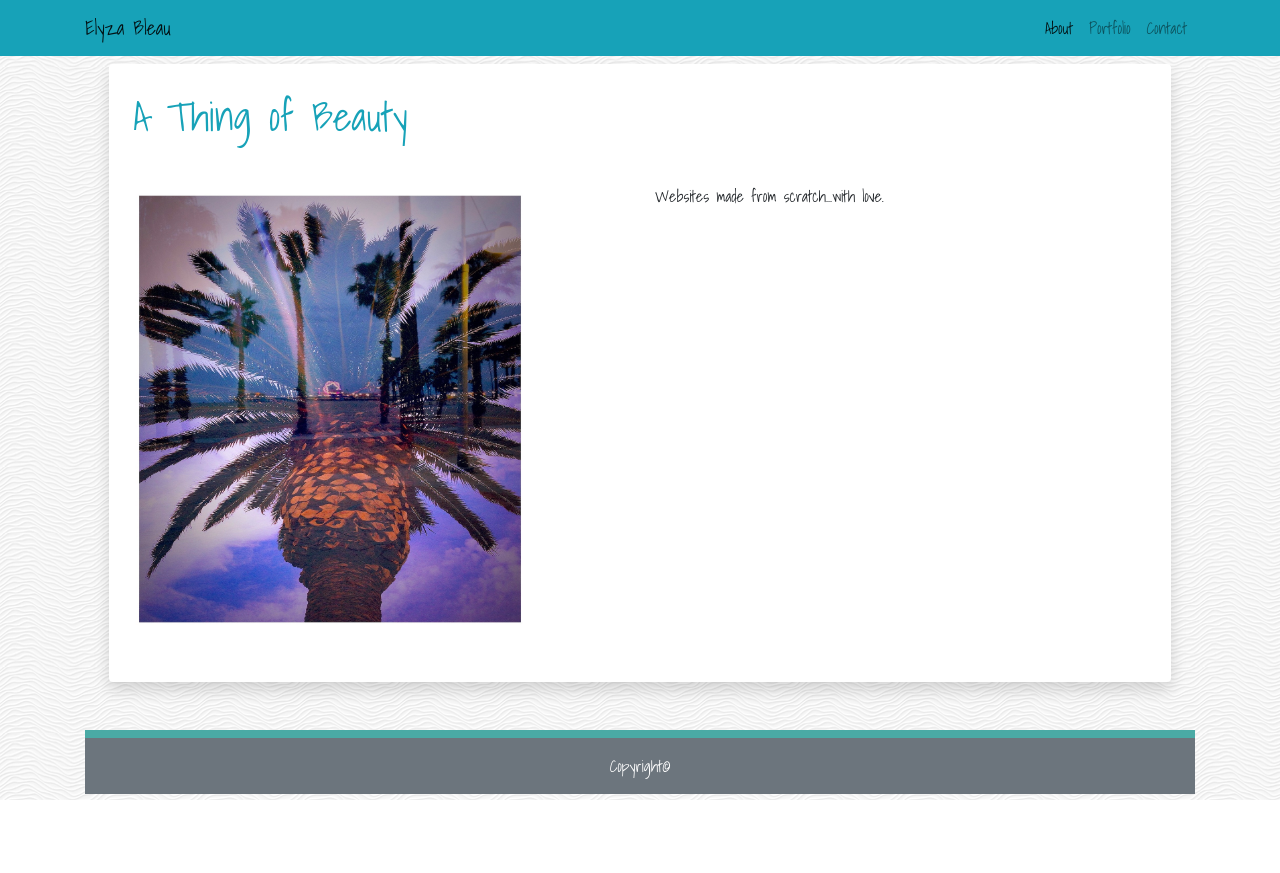
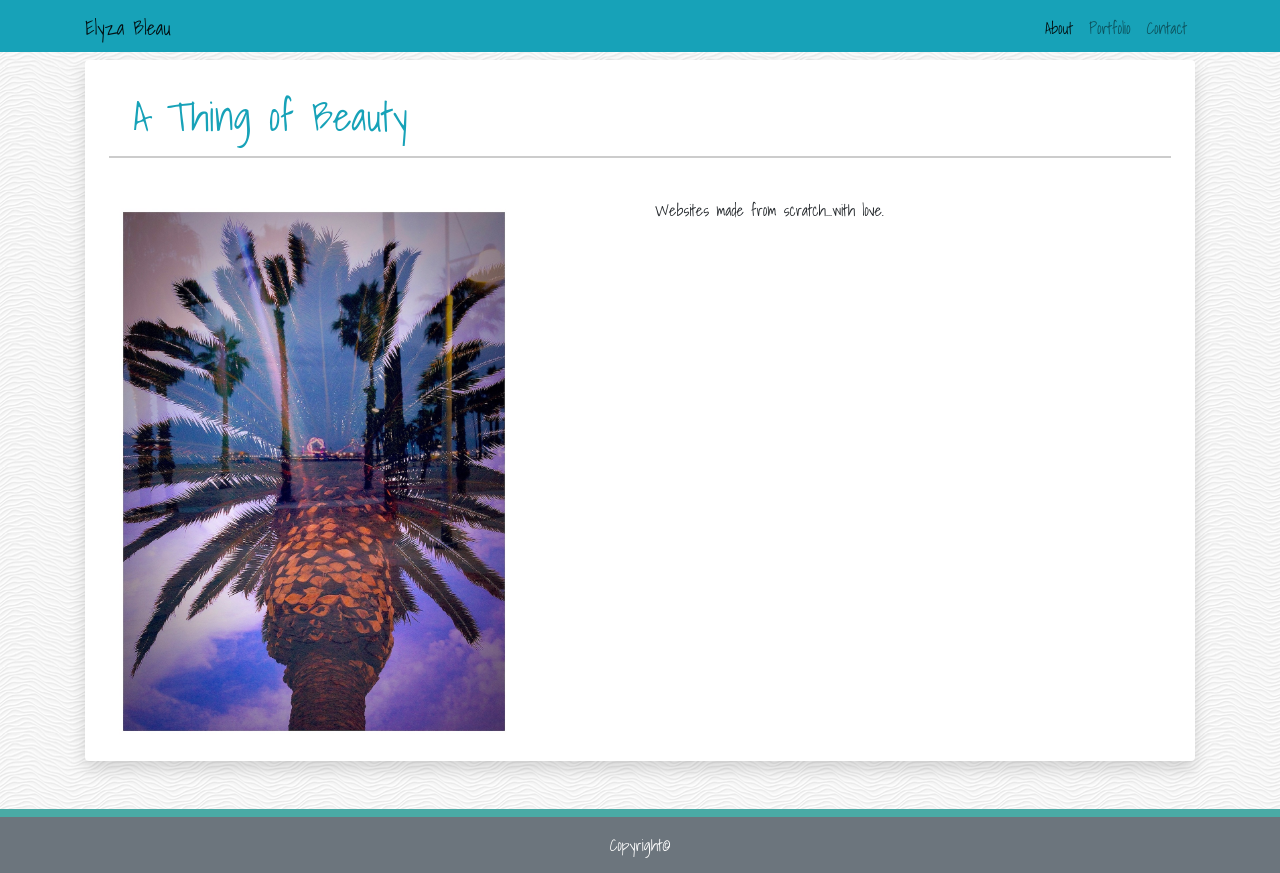
Before and after one commit to bleauwonder/Bootstrap-Portfolio, a plain HTML site: page index.html in a window 1280 px wide. Before the commit the page ends 800 px from the top, so only its background shows below. Drawn offline with nearby package versions, Linux system fonts and the light colour scheme; a web font is replaced by a local one.

Commit message:
many adjustments

```diff
--- a/assets/css/style.css
+++ b/assets/css/style.css
@@ -27,6 +27,9 @@ body {
 }
 
 footer {
-
     border-top : 8px solid #4aaaa5;
 }
+
+.header.px-4.py-3 {
+    border-bottom: 2px solid #cccccc;
+}
--- a/index.html
+++ b/index.html
@@ -10,7 +10,7 @@
   </head>
 
   <body>
-    <nav class="navbar navbar-expand-lg navbar-light bg-info">
+    <nav class="navbar navbar-expand-lg navbar-light bg-info pb-1 px- justify-content-between">
         <div class="container mr-auto">
             <a class="navbar-brand" href="index.html">Elyza Bleau</a>
                 <button class="navbar-toggler" type="button" data-toggle="collapse" data-target="navbarText" aria-controls="navbarText" aria-expanded="false" aria-label="Toggle navigation">
@@ -19,7 +19,7 @@
         <div class="collapse navbar-collapse" id="navbarText">
             <ul class="navbar-nav ml-auto">
                 <li class="nav-item active">
-                    <a class="nav-link" href="about.html">About <span class="sr-only">(current)</span></a>
+                    <a class="nav-link" href="about.html">About<span class="sr-only">(current)</span></a>
                 </li>
                 <li class="nav-item">
                     <a class="nav-link" href="portfolio.html">Portfolio</a>
@@ -32,25 +32,27 @@
         </div>
     </nav>
 
-    <div class="container">
-        <div class="box shadow pt-2 pb-5 pl-3 pr-3 mt-2 ml-4 mr-4 mb-5 bg-white rounded">
+    <section class="container">
+        <div class="box shadow mt-2 mb-5 px-4 pb-3 bg-white rounded">
             <div class="mx-auto fluid-width-960">
                 <div class="row">
-                    <div class="col-md-9">
-                <h1 class="px-2 py-1 mx-0 my-3 text-info">A Thing of Beauty</h1>
+                    <div class="col-md-12">
+                <h1 class="header px-4 py-3 mx-0 my-3 text-info">A Thing of Beauty</h1>
                     </div>
                 </div>
             </div>
         <br>
                 <div class="row">
                     <div class="col-md-6">
-                        <img id="photo" src="./assets/images/Palm_double.JPG" alt="double exposure palm trees" height="450" width="410">
+
+                        <img class="img-fluid" id="photo" src="./assets/images/Palm_double.JPG" alt="double exposure palm trees" height="450" width="410">
                     </div>
                     <div class="col-md-6">
                         <p>Websites made from scratch...with love.</p>
                     </div>
                 </div>
-    </div>
+    </section>
+
 
     <footer class="page-footer text-white bg-secondary">
         <div class="footer-copyright text-center py-3">Copyright©</div>
```
Also changed, not shown: about.html (+2 -2 lines), contact.html (+5 -4 lines), portfolio.html (+7 -6 lines).
